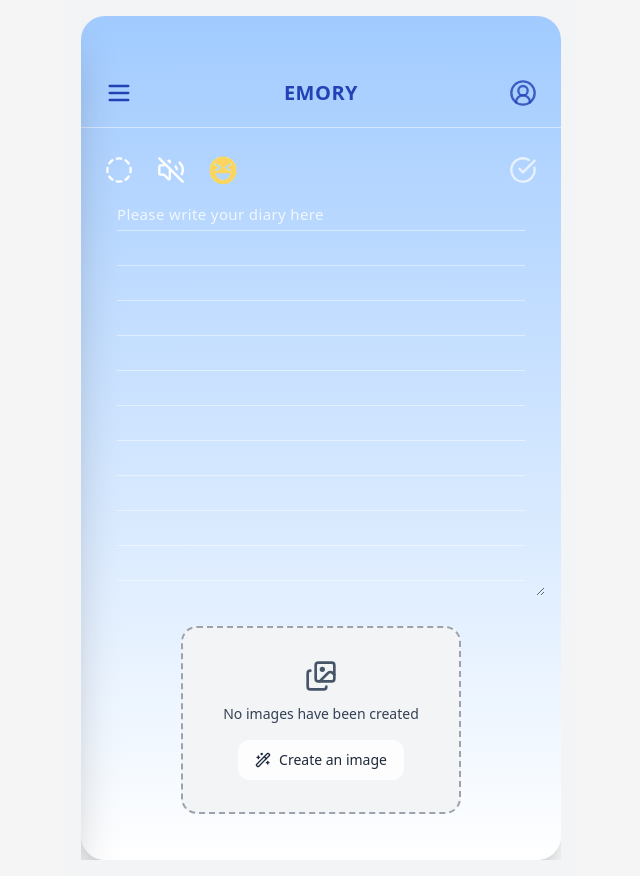
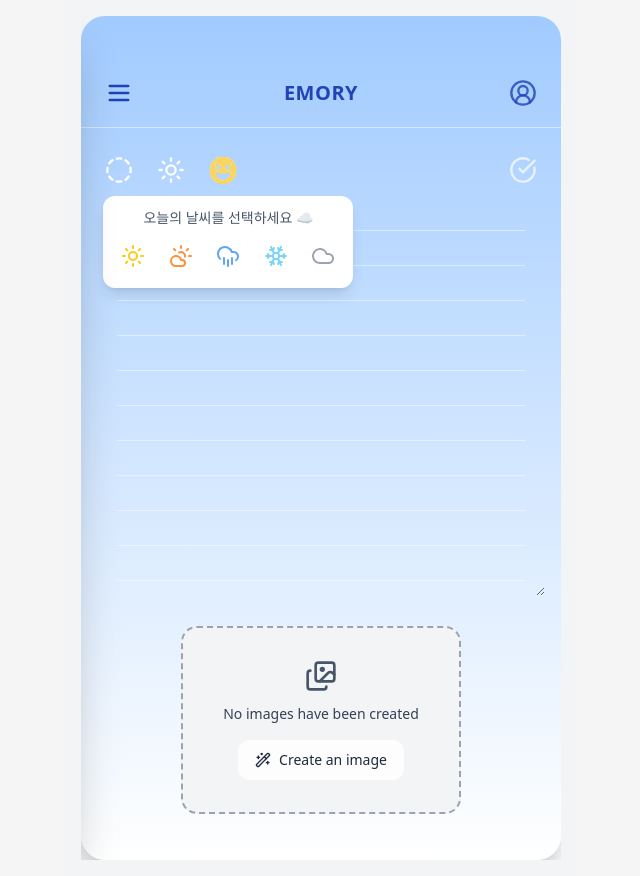
Before and after one commit to APPS-sookmyung/2025-EMORY-client, a React (Vite) app: page /diary-write in a window 1280 px wide. Both pictures are taken after a click on the button 490 px from the left and 170 px from the top of the page. Shown: the whole page, without its empty margins (319-959 px from the left). Built offline with nearby package versions, Linux system fonts and the light colour scheme.

Commit message:
design: 날씨 선택 UI 추가

```diff
--- a/src/pages/diary-write.tsx
+++ b/src/pages/diary-write.tsx
@@ -1,12 +1,15 @@
 import { useMemo, useState, useRef, useEffect } from "react";
 import {
   Menu, CircleUserRound, CircleCheckBig,
-  CircleDashed, Volume2, VolumeOff, Images as ImageIcon, X, Loader2, Wand2
+  CircleDashed, Images as ImageIcon, X, Loader2, Wand2
 } from "lucide-react";
 import { Button } from "../components/ui/button";
 import { useToast } from "../hooks/use-toast";
 import { useLocation } from "wouter";
 import { useSidebar } from "../components/sidebar/SidebarContext";
+import { CloudSun, CloudRain, Snowflake, Cloud, Sun } from "lucide-react";
+
+
 
 // 이모지 경로
 import angryEmoji from "../assets/img/emotion/angry-emoji.png";
@@ -21,7 +24,19 @@ export default function DiaryWriting() {
   const [isCompleted, setIsCompleted] = useState(false);
   const { toast } = useToast();
   const [, navigate] = useLocation();
-  const [isMuted, setIsMuted] = useState(false);
+
+  // 상태 추가
+  const [showWeatherPicker, setShowWeatherPicker] = useState(false);
+  const [selectedWeather, setSelectedWeather] = useState("");
+
+  // const [isMuted, setIsMuted] = useState(false);
+  const WEATHER_OPTIONS = [
+    { icon: <Sun className="text-yellow-400" />, label: "맑음" },
+    { icon: <CloudSun className="text-orange-400" />, label: "구름" },
+    { icon: <CloudRain className="text-blue-400" />, label: "비" },
+    { icon: <Snowflake className="text-sky-300" />, label: "눈" },
+    { icon: <Cloud className="text-gray-400" />, label: "흐림" },
+  ];
 
   // 모달 상태 & 선택 옵션
   const [isFeedbackOpen, setFeedbackOpen] = useState(false);
@@ -197,20 +212,48 @@ export default function DiaryWriting() {
               <CircleDashed className="stroke-white" />
             </button>
 
-            {/* 음악 */}
-            {/* 음악 (볼륨 토글) */}
-            <button
-              type="button"
-              aria-label="음악"
-              onClick={() => setIsMuted(v => !v)}
-              className="h-11 w-11 p-0 rounded-full hover:bg-white/30 flex items-center justify-center [&_svg]:size-7"
-            >
-              {isMuted ? (
-                <VolumeOff className="stroke-white" />
-              ) : (
-                <Volume2 className="stroke-white" />
+            {/* 날씨 이모지 선택 */}
+            <div className="relative">
+              <button
+                type="button"
+                aria-label="날씨 선택"
+                onClick={() => setShowWeatherPicker(v => !v)}
+                className="h-11 w-11 p-0 rounded-full hover:bg-white/30 flex items-center justify-center [&_svg]:size-7"
+              >
+                {selectedWeather
+                  ? WEATHER_OPTIONS.find(w => w.label === selectedWeather)?.icon
+                  : <Sun className="stroke-white" />}
+              </button>
+
+              {showWeatherPicker && (
+                <div className="absolute top-12 left-[180%] -translate-x-1/2
+             z-30 bg-white rounded-xl shadow-lg p-3
+             w-[250px] text-center"
+                >
+                  <p className="text-slate-600 text-sm mb-2 text-center">오늘의 날씨를 선택하세요 ☁️</p>
+                  <div className="flex items-center justify-center gap-3">
+                    {WEATHER_OPTIONS.map(({ icon, label }) => (
+                      <button
+                        key={label}
+                        type="button"
+                        onClick={() => {
+                          setSelectedWeather(label);
+                          setShowWeatherPicker(false);
+                        }}
+                        title={label}
+                        className={`h-10 w-10 rounded-full flex items-center justify-center
+              border transition ${selectedWeather === label
+                            ? "border-blue-400 bg-blue-50"
+                            : "border-transparent hover:bg-slate-100"}`}
+                      >
+                        {icon}
+                      </button>
+                    ))}
+                  </div>
+                </div>
               )}
-            </button>
+            </div>
+
 
 
             {/* 이모지 */}
--- a/src/pages/start-page.tsx
+++ b/src/pages/start-page.tsx
@@ -5,6 +5,7 @@ import { Button } from "../components/ui/button"
 import { GoogleIcon, AppleIcon, KakaoIcon } from "../components/ui/socialicons"
 import Hamburger from "../components/common/Hamburger"
 import { useToast } from '../hooks/use-toast';
+import { useLocation } from "wouter";
 
 
 export default function StartPage() {
```
